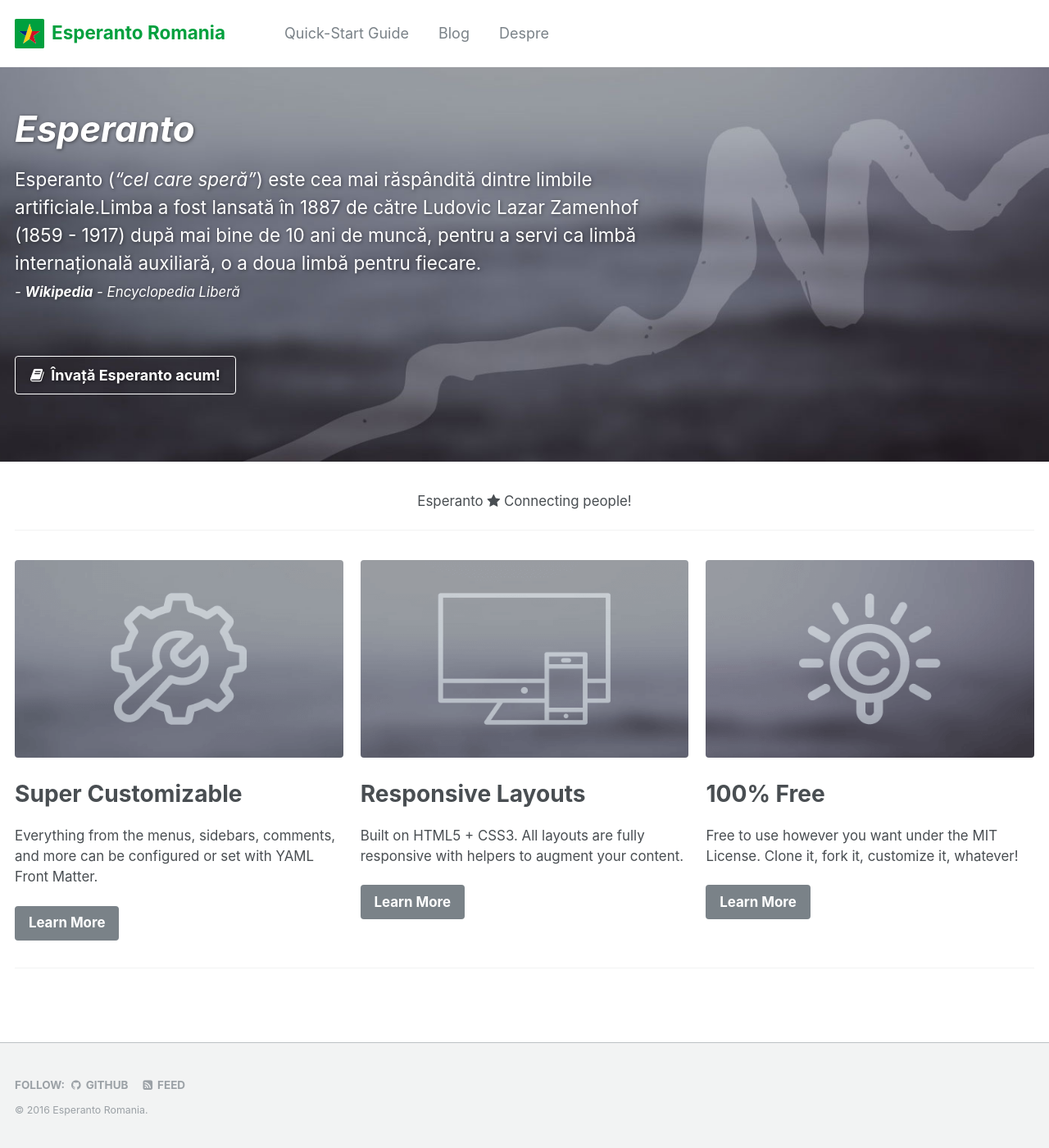
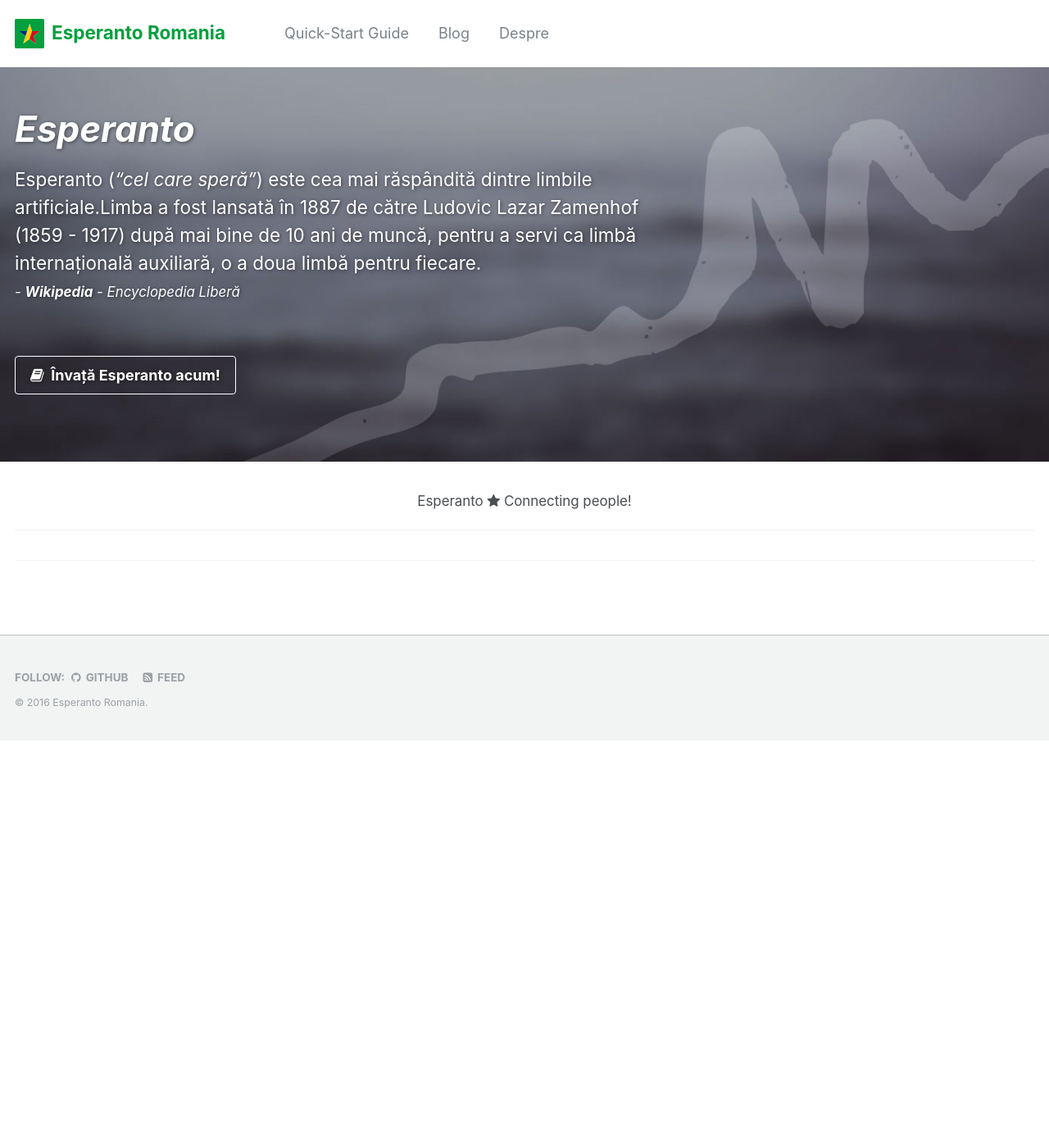
Before and after one commit to esperanto-ro/esperanto-ro.github.io, a Jekyll site: the page built from _pages/home.md, in a window 1280 px wide. Shown: the whole page at 82% size. Built offline with Jekyll 4.4.1, drawn with Linux system fonts in a browser that asks for light colours; after the commit the page ends 903 px from its top, so only the background shows below that; some of the changed lines change nothing that is shown.

Commit message:
Feature row commented on home page

```diff
--- a/_pages/home.md
+++ b/_pages/home.md
@@ -12,25 +12,25 @@ excerpt: 'Esperanto (<i>"cel care speră"</i>) este cea mai răspândită dintre
 <!--
 {::nomarkdown}<iframe style="display: inline-block;" src="https://ghbtns.com/github-btn.html?user=esperanto-ro&repo=esperanto-ro.github.io&type=star&count=true&size=large" frameborder="0" scrolling="0" width="160px" height="30px"></iframe> <iframe style="display: inline-block;" src="https://ghbtns.com/github-btn.html?user=esperanto-ro&repo=esperanto-ro.github.io&type=fork&count=true&size=large" frameborder="0" scrolling="0" width="158px" height="30px"></iframe>{:/nomarkdown}
 -->'
-feature_row:
-  - image_path: mm-customizable-feature.png
-    alt: "customizable"
-    title: "Super Customizable"
-    excerpt: "Everything from the menus, sidebars, comments, and more can be configured or set with YAML Front Matter."
-    url: "/docs/configuration/"
-    btn_label: "Learn More"
-  - image_path: mm-responsive-feature.png
-    alt: "fully responsive"
-    title: "Responsive Layouts"
-    excerpt: "Built on HTML5 + CSS3. All layouts are fully responsive with helpers to augment your content."
-    url: "/docs/layouts/"
-    btn_label: "Learn More"
-  - image_path: mm-free-feature.png
-    alt: "100% free"
-    title: "100% Free"
-    excerpt: "Free to use however you want under the MIT License. Clone it, fork it, customize it, whatever!"
-    url: "/docs/license/"
-    btn_label: "Learn More"
+#feature_row:
+#  - image_path: mm-customizable-feature.png
+#    alt: "customizable"
+#    title: "Super Customizable"
+#    excerpt: "Everything from the menus, sidebars, comments, and more can be configured or set with YAML Front Matter."
+#    url: "/docs/configuration/"
+#    btn_label: "Learn More"
+#  - image_path: mm-responsive-feature.png
+#    alt: "fully responsive"
+#    title: "Responsive Layouts"
+#    excerpt: "Built on HTML5 + CSS3. All layouts are fully responsive with helpers to augment your content."
+#    url: "/docs/layouts/"
+#    btn_label: "Learn More"
+#  - image_path: mm-free-feature.png
+#    alt: "100% free"
+#    title: "100% Free"
+#    excerpt: "Free to use however you want under the MIT License. Clone it, fork it, customize it, whatever!"
+#    url: "/docs/license/"
+#    btn_label: "Learn More"
 github:
   - excerpt: '{::nomarkdown}<iframe style="display: inline-block;" src="https://ghbtns.com/github-btn.html?user=esperanto-ro&repo=esperanto-ro.github.io&type=star&count=true&size=large" frameborder="0" scrolling="0" width="160px" height="30px"></iframe> <iframe style="display: inline-block;" src="https://ghbtns.com/github-btn.html?user=esperanto-ro&repo=esperanto-ro.github.io&type=fork&count=true&size=large" frameborder="0" scrolling="0" width="158px" height="30px"></iframe>{:/nomarkdown}'
 intro:
```
